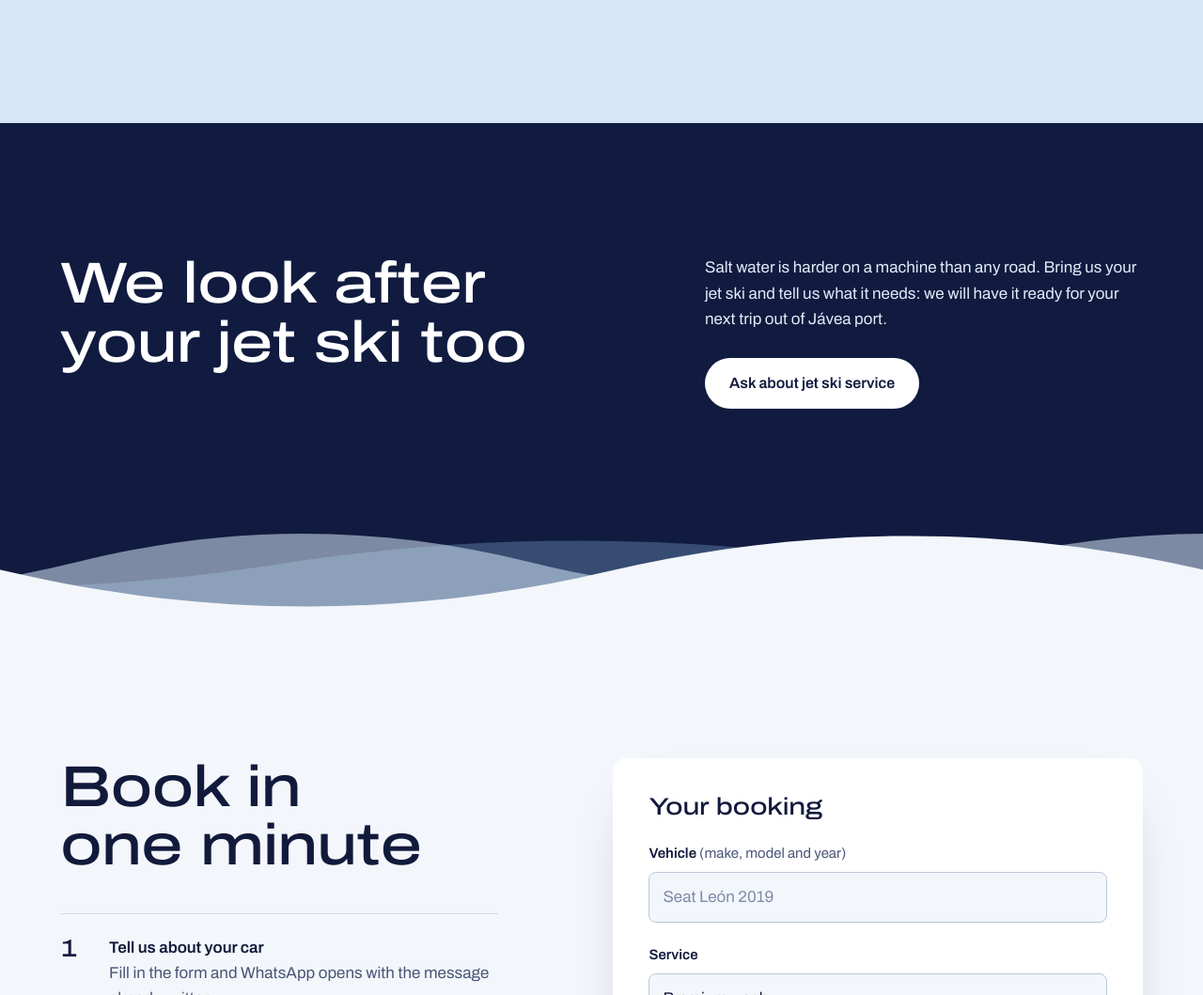
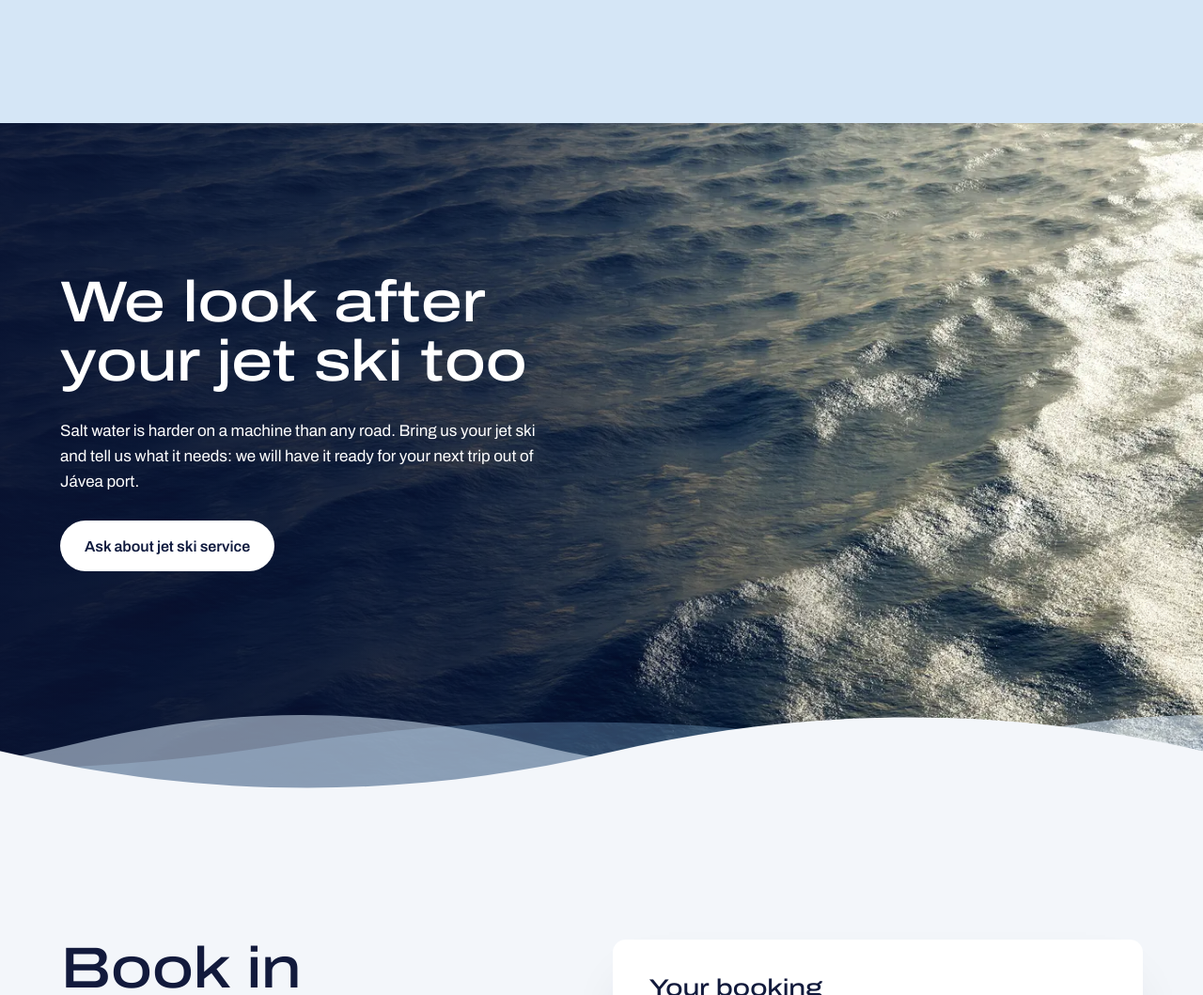
Before and after one commit to lilradical100-prog/pixel-car-spa, a plain HTML site: page index.html in a window 1280 px wide. Shown: the part 4160-5219 px from the top of the page at 94% size. Drawn offline with Linux system fonts and the light colour scheme; animation ran at ten frames a second.

Commit message:
Sección de jet ski con imagen de mar
Co-Authored-By: Claude <noreply@anthropic.com>

```diff
--- a/index.html
+++ b/index.html
@@ -221,10 +221,14 @@ p{margin:0}
 .costa em{display:block;font-style:normal;font-weight:600;margin-top:8px}
 
 /* Jet ski */
-#jetski{position:relative;overflow:hidden;padding-bottom:calc(var(--seccion) + 90px)}
-#jetski .titulo{grid-column:1/8}
-#jetski .cuerpo{grid-column:8/13;align-self:end}
-#jetski .cuerpo p{max-width:30em;color:#E3EBF9}
+#jetski{position:relative;isolation:isolate;overflow:hidden;padding-top:calc(var(--seccion) + 20px);padding-bottom:calc(var(--seccion) + 110px)}
+#jetski .fondo{position:absolute;inset:0;z-index:-2}
+#jetski .fondo img{width:100%;height:100%;object-fit:cover;object-position:100% 50%}
+#jetski::before{content:"";position:absolute;inset:0;z-index:-1;pointer-events:none;
+  background:linear-gradient(90deg,rgba(10,18,48,.86) 0%,rgba(10,18,48,.62) 38%,rgba(10,18,48,0) 72%)}
+#jetski .titulo{max-width:min(100%,760px)}
+#jetski .cuerpo{margin-top:28px}
+#jetski .cuerpo p{max-width:30em;color:#fff}
 #jetski .boton{margin-top:28px}
 .olas{position:absolute;left:0;bottom:-2px;width:100%;height:120px;pointer-events:none}
 .olas svg{position:absolute;left:0;bottom:0;width:200%;height:100%;animation:ola 14s linear infinite;will-change:transform}
@@ -329,7 +333,8 @@ footer{background:var(--laca-2);color:var(--gris-claro);font-size:15px;overflow:
   .costa::-webkit-scrollbar{display:none}
   .costa li{flex:0 0 78%;scroll-snap-align:center;padding-bottom:0}
   .costa strong{font-size:60px}
-  #jetski{padding-bottom:calc(var(--seccion) + 70px)}
+  #jetski{padding-top:var(--seccion);padding-bottom:calc(var(--seccion) + 150px)}
+  #jetski::before{background:linear-gradient(180deg,rgba(10,18,48,.88) 0%,rgba(10,18,48,.7) 55%,rgba(10,18,48,.1) 100%)}
   .olas{height:80px}
   .mapa .lamina{aspect-ratio:1/1;--px:38.8%;--py:49.9%}
   .chincheta b{left:14px}
@@ -507,7 +512,12 @@ footer{background:var(--laca-2);color:var(--gris-claro);font-size:15px;overflow:
 </section>
 
 <section class="seccion oscura" id="jetski">
-  <div class="ancho rejilla">
+  <picture class="fondo">
+    <source media="(max-width:900px)" type="image/webp" srcset="img/mar-m-900.webp">
+    <source type="image/webp" srcset="img/mar-1400.webp 1400w, img/mar-2400.webp 2000w" sizes="100vw">
+    <img src="img/mar-1400.jpg" width="1400" height="788" loading="lazy" decoding="async" alt="">
+  </picture>
+  <div class="ancho">
     <div class="titulo">
       <h2 class="entra" data-t="j_h2">También cuidamos tu moto de agua</h2>
     </div>
```
Also changed, not shown: img/mar-1400.jpg (added), img/mar-1400.webp (added), img/mar-2400.webp (added), img/mar-m-900.webp (added).
